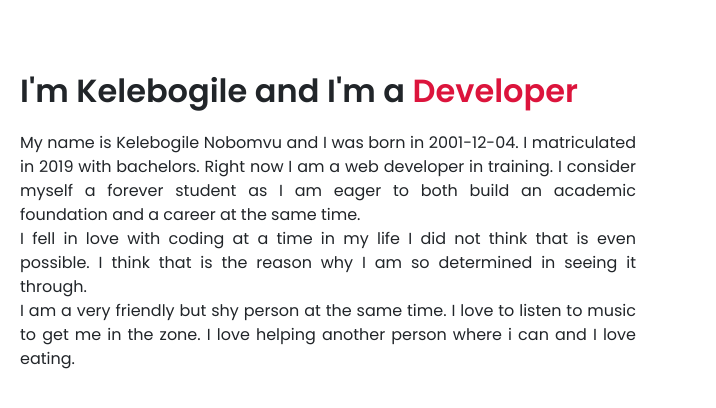
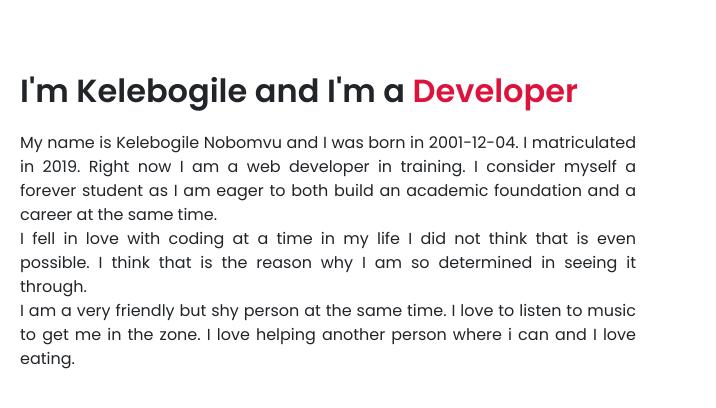
Before and after one commit to Lebo04/Lebo_Portfolio, a website: page index.html in a window 1280 px wide. Shown: the part 1060-1468 px from the top of the page, 564-1280 px from the left. Drawn offline with nearby package versions, Linux system fonts and the light colour scheme.

Commit message:
Touch ups

```diff
--- a/index.html
+++ b/index.html
@@ -96,7 +96,7 @@
             </div>
             <p>
               My name is Kelebogile Nobomvu and I was born in 2001-12-04. I
-              matriculated in 2019 with bachelors. Right now I am a web
+              matriculated in 2019. Right now I am a web
               developer in training. I consider myself a forever student as I am
               eager to both build an academic foundation and a career at the
               same time.<br />
```
